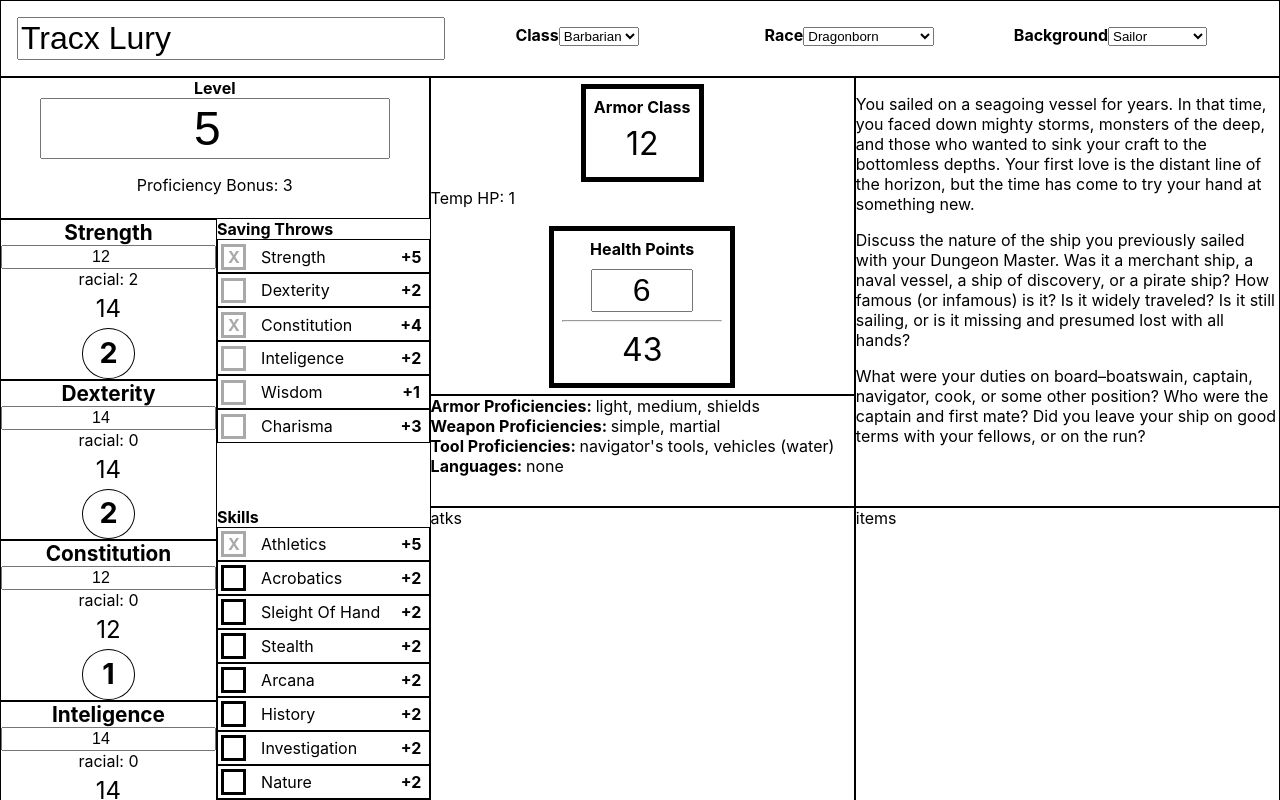
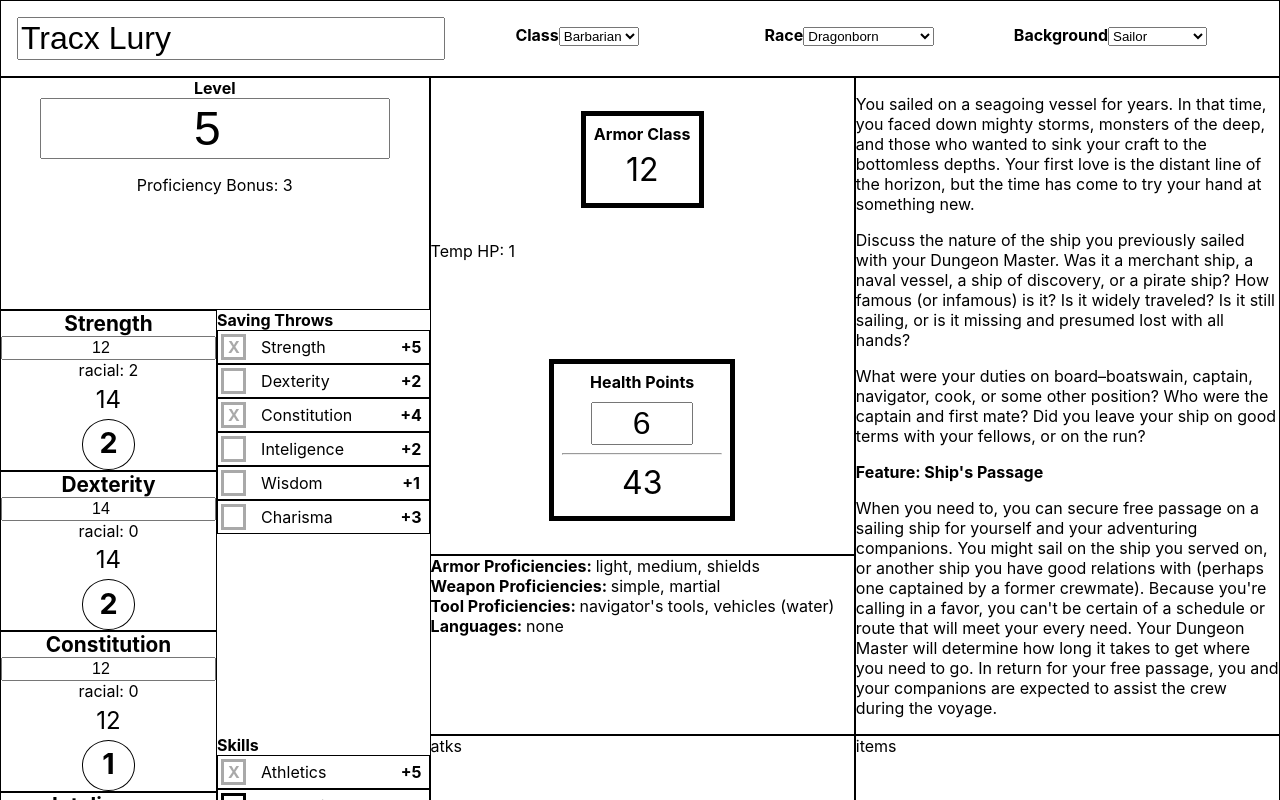
Before and after one commit to minghz/top_role_front, a React (Create React App) app: page / in a window 1280 px wide. Shown: the top 800 px of the page. Built offline with nearby package versions, Linux system fonts and the light colour scheme.

Commit message:
Add Feature blurb to Char background component

```diff
--- a/src/components/CharContainer.js
+++ b/src/components/CharContainer.js
@@ -1,13 +1,52 @@
 import React, { Component } from 'react';
+import { backgroundParagraphs, featureFromBackground } from '../services/dataParsers';
 import '../css/CharContainer.css';
 
 class CharContainer extends Component {
+  constructor(props) {
+    super(props)
+    this.state = {
+      backgroundParagraphs: backgroundParagraphs(this.props.background)
+    }
+  }
+
+  componentDidUpdate(prevProps) {
+    if(this.props.background !== prevProps.background) {
+      this.setState({
+        backgroundParagraphs: backgroundParagraphs(this.props.background)
+      })
+    }
+  }
+
+  arrayToParagraphs(array) {
+    return(
+      array.map((paragraph, index) => {
+        return <p key={index}>{paragraph}</p>
+      })
+    )
+  }
+
+  fluffView() {
+    return this.arrayToParagraphs(this.state.backgroundParagraphs)
+  }
+
+  featureView() {
+    return (
+      <div>
+        <strong>{featureFromBackground(this.props.background).name}</strong>
+        {this.arrayToParagraphs(featureFromBackground(this.props.background).description)}
+      </div>
+    )
+  }
+
   render() {
+    const fluff = this.fluffView()
+    const feature = this.featureView()
+
     return(
       <div className="char-container">
-        { this.props.paragraphs.map((paragraph, index) => {
-          return <p key={index}>{paragraph}</p>
-        })}
+        { fluff }
+        { feature }
       </div>
     )
   }
--- a/src/components/Sheet.js
+++ b/src/components/Sheet.js
@@ -45,7 +45,6 @@ class Sheet extends Component {
     }
     var attributeModifiers = helpers.modifiers(attributesBase, dataParsers.racialAttributes("Dragonborn"))
     var hpMax = hpCalculator.averageHp(level, attributeModifiers.con, dataParsers.hitDiceNumberFromClass('Barbarian'))
-    var backgroundParagraphs = dataParsers.backgroundParagraphs(charBackground)
     var proficiencyBonus = helpers.proficiencyBonusFromLevel(level)
     var savingProficiencies = dataParsers.savingProficienciesFromClass(charClass)
     var attributesRacial = dataParsers.racialAttributes(charRace)
@@ -55,7 +54,6 @@ class Sheet extends Component {
       race: charRace,
       class: charClass,
       background: charBackground,
-      background_paragraphs: backgroundParagraphs,
       level: level,
       hpCurrent: 6,
       hpMax: hpMax,
@@ -136,8 +134,7 @@ class Sheet extends Component {
 
   handleBackgroundChange = (backgroundName) => {
     this.setState({
-      background: backgroundName,
-      background_paragraphs: dataParsers.backgroundParagraphs(backgroundName)
+      background: backgroundName
     });
   }
 
@@ -196,7 +193,7 @@ class Sheet extends Component {
            onHpChange={this.handleHpChange}/>
          <ProficienciesContainer class={this.state.class} background={this.state.background}/>
          <AtacksContainer />
-         <CharContainer paragraphs={this.state.background_paragraphs}/>
+         <CharContainer background={this.state.background}/>
          <ItemsContainer />
       </div>
     );
--- a/src/services/dataParsers.js
+++ b/src/services/dataParsers.js
@@ -72,3 +72,8 @@ export function toolProfsFromBackground(backgroundName) {
   let toolProf = background.proficiencies.tools
   return toolProf.length > 0 ? toolProf.join(', ') : 'none'
 }
+
+export function featureFromBackground(backgroundName) {
+  var background = BackgroundsData.find(({name}) => name === backgroundName)
+  return background.feature
+}
```
Also changed, not shown: 1 other file (tests, documents, lock files or other folders).
